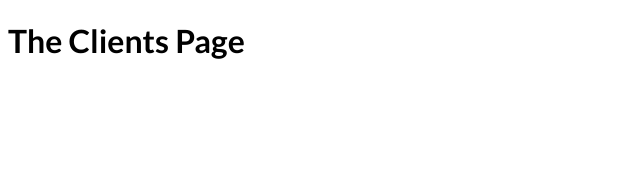
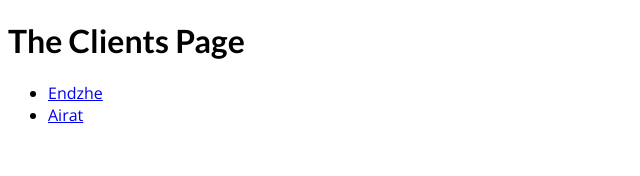
Before and after one commit to EndzheGalieva/nextjs-course, a Next.js app: page /clients in a window 1280 px wide. Shown: the top 176 px of the page, without its empty margins (0-640 px from the left). Built offline with nearby package versions, Linux system fonts and the light colour scheme.

Commit message:
navigating to dynamic routes

```diff
--- a/pages/clients/index.js
+++ b/pages/clients/index.js
@@ -1,7 +1,20 @@
+import Link from 'next/link';
+
 function ClientsPage() {
+    const clients = [
+      { id: 'en', name: 'Endzhe'},
+      { id: 'ai', name: 'Airat'},
+    ];
+
+
   return (
     <div>
       <h1>The Clients Page</h1>
+      <ul>
+        {clients.map(client => <li key={client.id}>
+          <Link href={`/clients/${client.id}`}>{client.name}</Link>
+        </li>)}
+      </ul>
     </div>
   );
 }
```
